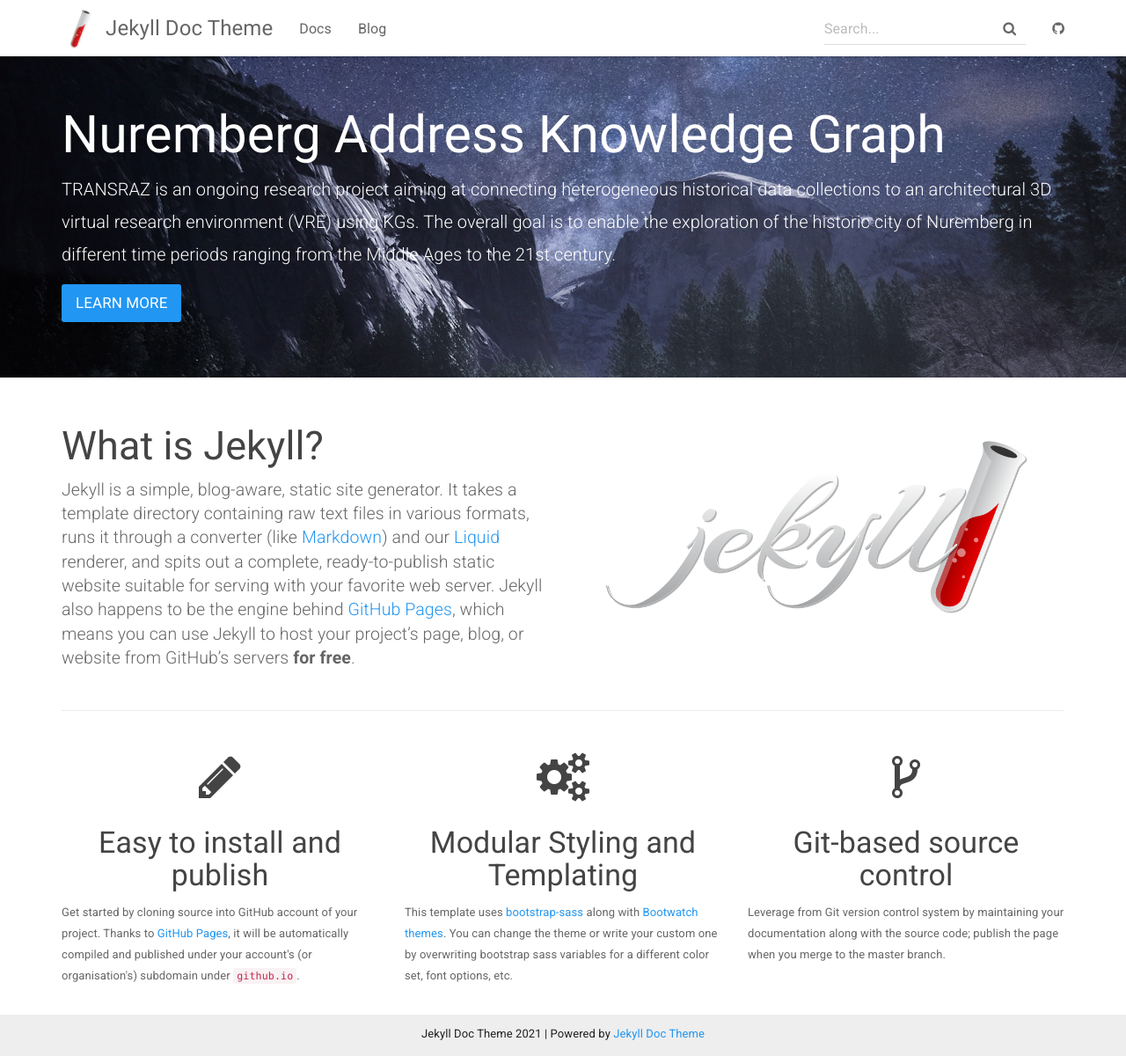
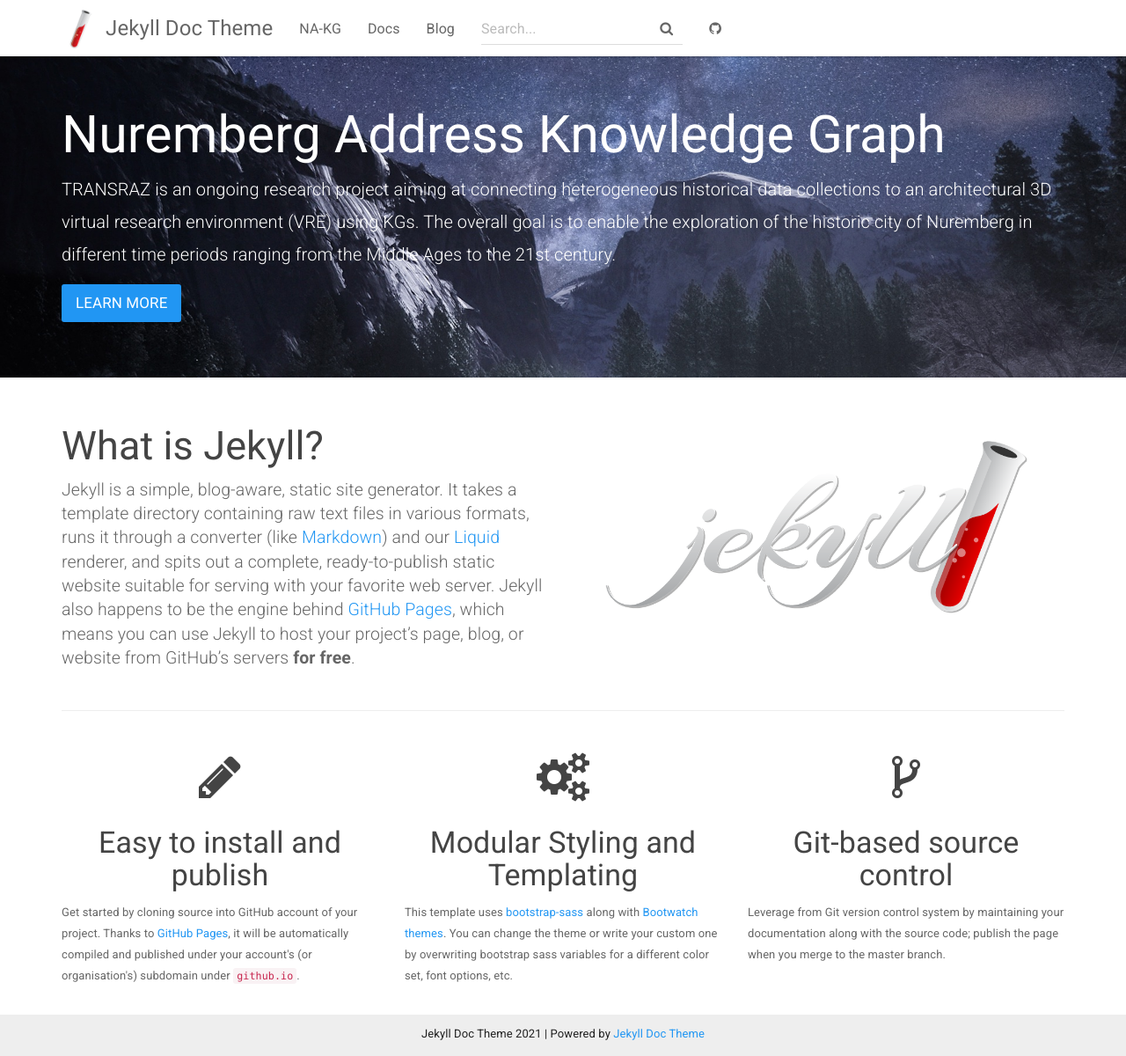
Before and after one commit to ISE-FIZKarlsruhe/Transraz, a Jekyll site: the page built from index.html, in a window 1280 px wide and 1200 px high. Shown: the whole window at 88% size. Built offline with Jekyll 4.4.1, drawn with Linux system fonts in a browser that asks for light colours.

Commit message:
Update topnav.html

```diff
--- a/_includes/topnav.html
+++ b/_includes/topnav.html
@@ -13,8 +13,9 @@
         </div>
         <div id="navbar" class="collapse navbar-collapse">
             <ul class="nav navbar-nav">
+                <li {% if page.sectionid=='NA-KG' %} class="active" {% endif %}><a href="{{ site.posts.first.url | relative_url }}">NA-KG</a></li>
                 <li {% if page.sectionid=='docs' %} class="active" {% endif %}><a href="{{ "/docs/home/" | relative_url }}">Docs</a></li>
-                <li {% if page.sectionid=='blog' %} class="active" {% endif %}><a href="{{ site.posts.first.url | relative_url }}">Blog</a></li>
+                <li {% if page.sectionid=='blog' %} class="active" {% endif %}><a href="{{ site.posts.first.url | relative_url }}">Blog</a></li
             </ul>
             <div class="navbar-right">
                 <form class="navbar-form navbar-left">
```
